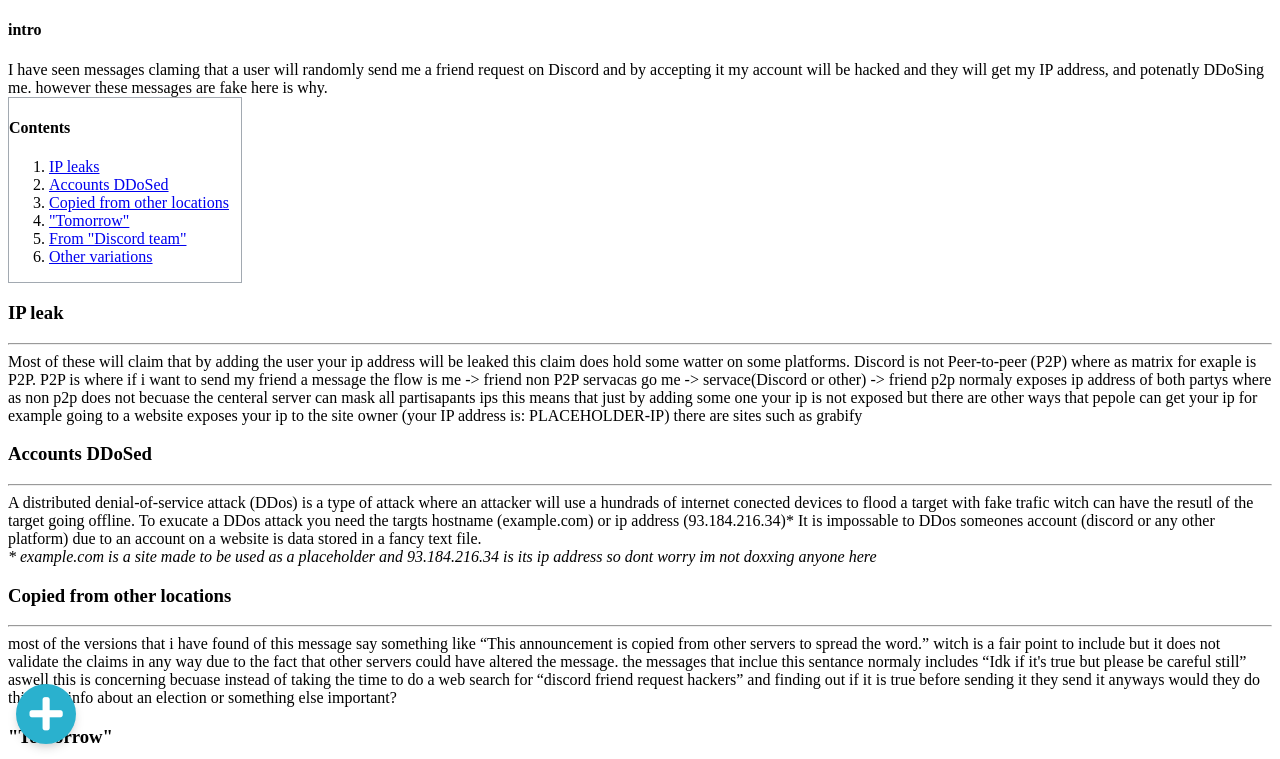
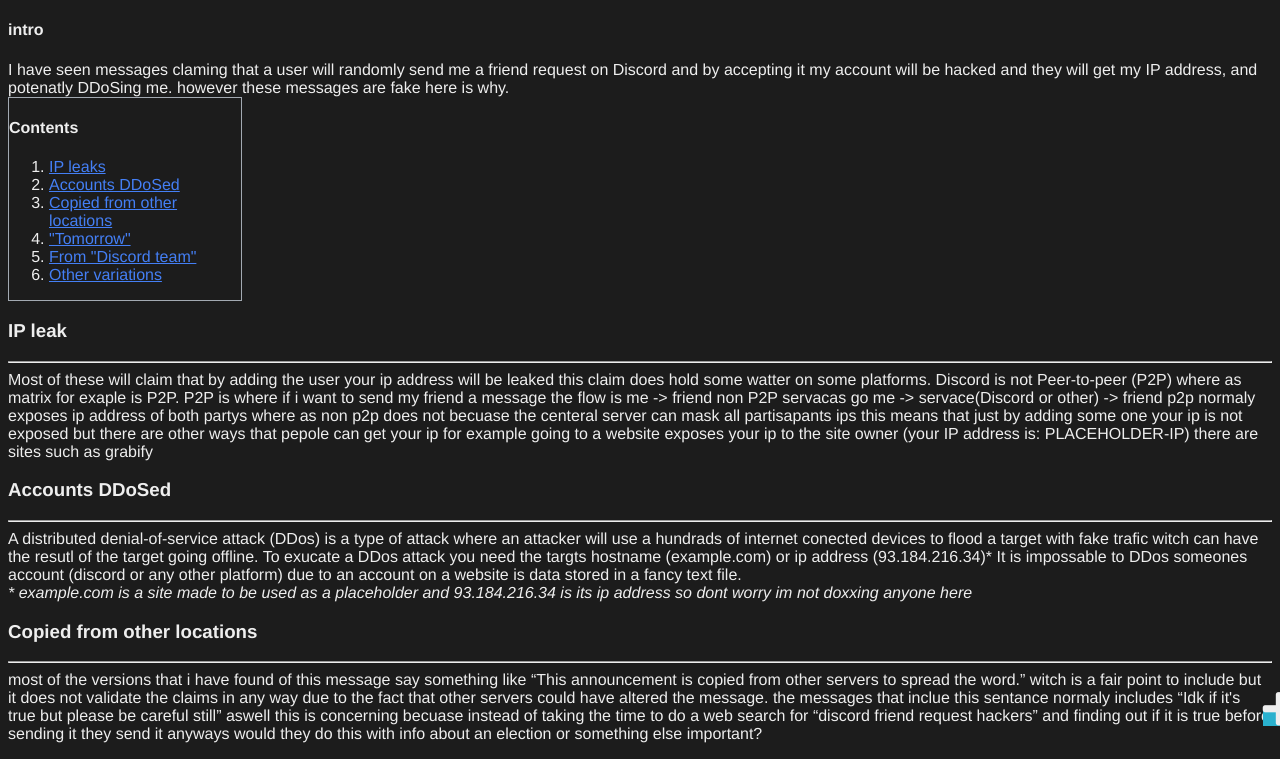
Before and after one commit to numselli/discord-chainmail, a plain HTML site: page index.html in a window 1280 px wide. Shown: the top 759 px of the page. Drawn offline with Linux system fonts and the light colour scheme.

Commit message:
day 3.5 push

```diff
--- a/css/styles.css
+++ b/css/styles.css
@@ -1,6 +1,12 @@
 /* document setup */
 html {
   scroll-behavior: smooth;
+  color: #eeeeee;
+  background-color: #1c1c1c;
+  font-family: "DDG_ProximaNova","DDG_ProximaNova_UI_0","DDG_ProximaNova_UI_1","DDG_ProximaNova_UI_2","DDG_ProximaNova_UI_3","DDG_ProximaNova_UI_4","DDG_ProximaNova_UI_5","DDG_ProximaNova_UI_6","Proxima Nova","Helvetica Neue","Helvetica","Segoe UI","Nimbus Sans L","Liberation Sans","Open Sans",FreeSans,Arial,sans-serif;
+}
+a {
+  color: #447ff5;
 }
 
 /* tableOfContents */
@@ -13,15 +19,11 @@ html {
 .grid-container {
   display: grid;
   grid-template-columns: auto auto auto;
-  /* background-color: #2196f3; */
   padding: 10px;
 }
 
 .grid-item {
-  /* background-color: rgba(255, 255, 255, 0.8); */
-  /* border: 1px solid rgba(0, 0, 0, 0.8); */
   padding: 20px;
-  /* font-size: 30px; */
   text-align: center;
 }
 
@@ -33,23 +35,26 @@ html {
 
 /* share button */
 .sbuttons {
+  display: inline-block; text-align: right; width: 100%;
+
+
   bottom: 5%;
   position: fixed;
   margin: 1em;
   left: 0;
 }
 .sbutton {
-  display: block;
-  width: 60px;
-  height: 60px;
-  border-radius: 50%;
-  text-align: center;
-  color: white;
-  margin: 20px auto 0;
-  box-shadow: 0px 5px 11px -2px rgba(0, 0, 0, 0.18), 0px 4px 12px -7px rgba(0, 0, 0, 0.15);
-  cursor: pointer;
-  -webkit-transition: all 0.1s ease-out;
-  transition: all 0.1s ease-out;
+  /* display: block; */
+  /* width: 60px; */
+  /* height: 60px; */
+  /* border-radius: 50%; */
+  /* text-align: center; */
+  /* color: white; */
+  /* margin: 20px auto 0; */
+  /* box-shadow: 0px 5px 11px -2px rgba(0, 0, 0, 0.18), 0px 4px 12px -7px rgba(0, 0, 0, 0.15); */
+  /* cursor: pointer; */
+  /* -webkit-transition: all 0.1s ease-out; */
+  /* transition: all 0.1s ease-out; */
   position: relative;
 }
 .sbutton > i {
@@ -58,11 +63,11 @@ html {
   transition: all 0.2s ease-in-out;
   transition-delay: 2s;
 }
-.sbutton:active,
+/* .sbutton:active,
 .sbutton:focus,
 .sbutton:hover {
   box-shadow: 0 0 4px rgba(0, 0, 0, 0.14), 0 4px 8px rgba(0, 0, 0, 0.28);
-}
+} */
 .sbutton:not(:last-child) {
   width: 60px;
   height: 60px;
@@ -80,7 +85,7 @@ html {
   height: 60px;
   margin: 15px auto 0;
 }
-.sbutton:nth-last-child(1) {
+/* .sbutton:nth-last-child(1) {
   -webkit-transition-delay: 25ms;
   transition-delay: 25ms;
 }
@@ -102,10 +107,10 @@ html {
 }
 .sbutton:not(:last-child):nth-last-child(6) {
   -webkit-transition-delay: 100ms;
-  transition-delay: 100ms;
-}
+  transition-delay: 100ms; */
+/* } */
 
-[tooltip]:before {
+/* [tooltip]:before {
   font-weight: 600;
   background-color: #585858;
   color: #fff;
@@ -119,13 +124,13 @@ html {
   left: 100%;
   bottom: 20%;
   white-space: nowrap;
-}
+} */
 
-[tooltip]:hover:before,
+/* [tooltip]:hover:before,
 [tooltip]:hover:after {
   visibility: visible;
   opacity: 1;
-}
+} */
 
 .sbutton.mainsbutton {
   background: #2ab1ce;
@@ -134,3 +139,7 @@ html {
   background: #f5f5f5;
   color: #333333;
 }
+.sbutton.discord {
+  background: #5865F2;
+  color: #FFFFFF;
+}
--- a/index.html
+++ b/index.html
@@ -272,9 +272,14 @@
 		</div>
 
 		<!-- more menu -->
-		<div class="sbuttons">
-			<a href="https://github.com/numselli/discord-hackers" target="_blank" rel="noreferrer noopener" class="sbutton github" title="Veiw the sites source code"><i class="fab fa-github"></i></a>
-			<span class="sbutton mainsbutton"><i class="fas fa-plus"></i></span>
+		<div style="  margin-left: auto;
+		margin-right: 0;">
+			<div class="sbuttons">
+				<a href="DISCORD_SHARE LINK" target="_blank" rel="noreferrer noopener" class="sbutton discord" title="Share on discord"><i class="fab fa-discord"></i></a>
+				<a href="https://github.com/numselli/discord-hackers" target="_blank" rel="noreferrer noopener" class="sbutton github" title="Veiw the sites source code"><i class="fab fa-github"></i></a>
+				<span class="sbutton mainsbutton"><i class="fas fa-plus"></i></span>
+			</div>
+
 		</div>
 	</body>
 </html>
```
